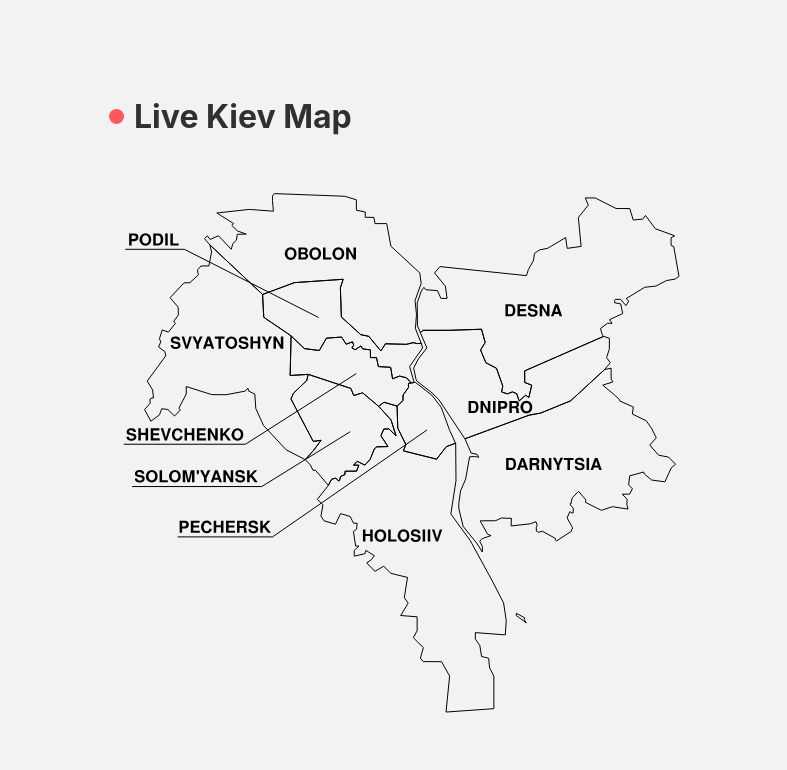
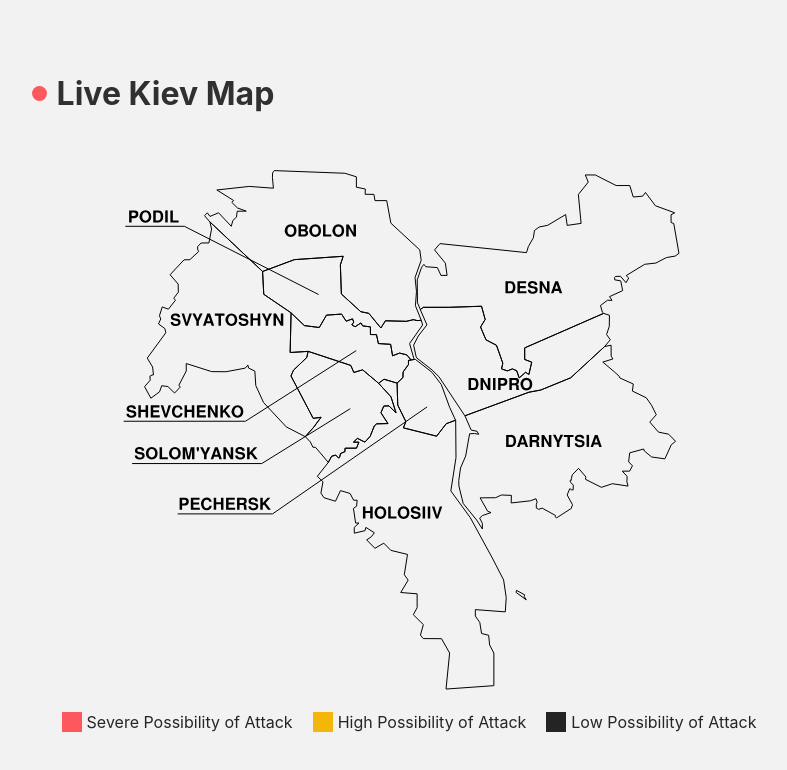
Before and after one commit to Enzo2806/KievBombNotify, a React (Create React App) app in the folder frontend/kievbombnotify-frontend/: page /map in a window 1280 px wide. Shown: the top 770 px of the page, without its empty margins (241-1028 px from the left). Built offline with nearby package versions, Linux system fonts and the light colour scheme.

Commit message:
Map legend

```diff
--- a/frontend/kievbombnotify-frontend/src/pages/MapPage.css
+++ b/frontend/kievbombnotify-frontend/src/pages/MapPage.css
@@ -18,4 +18,25 @@
     border-radius: 25px;
     background: #FD585E;
     margin-right: 10px;
+}
+
+.legend {
+    display: flex;
+    flex-direction: row;
+    justify-content: flex-start;
+    align-items: center;
+    padding: 10px;
   }
+
+.legend-item {
+display: flex;
+align-items: center;
+margin-bottom: 5px;
+}
+
+.legend-color {
+width: 20px;
+height: 20px;
+margin-right: 5px;
+margin-left: 20px;
+}
--- a/frontend/kievbombnotify-frontend/src/pages/MapPage.js
+++ b/frontend/kievbombnotify-frontend/src/pages/MapPage.js
@@ -11,6 +11,20 @@ export function MapPage(props) {
                     <h1 className='title'> Live Kiev Map</h1>
                 </div>
                 <KievMap />
+                <div className='legend'>
+                        <div className="legend-item">
+                            <div className="legend-color" style={{ backgroundColor: '#FD585E', opacity: 1 }}></div>
+                            <div className="legend-label">Severe Possibility of Attack</div>
+                        </div>
+                        <div className="legend-item">
+                            <div className="legend-color" style={{ backgroundColor: '#F4B609', opacity: 1 }}></div>
+                            <div className="legend-label">High Possibility of Attack</div>
+                        </div>
+                        <div className="legend-item">
+                            <div className="legend-color" style={{ backgroundColor: '#242424', opacity: 1 }}></div>
+                            <div className="legend-label">Low Possibility of Attack</div>
+                        </div>
+                </div>
             </div>
         </div>
     );
```
